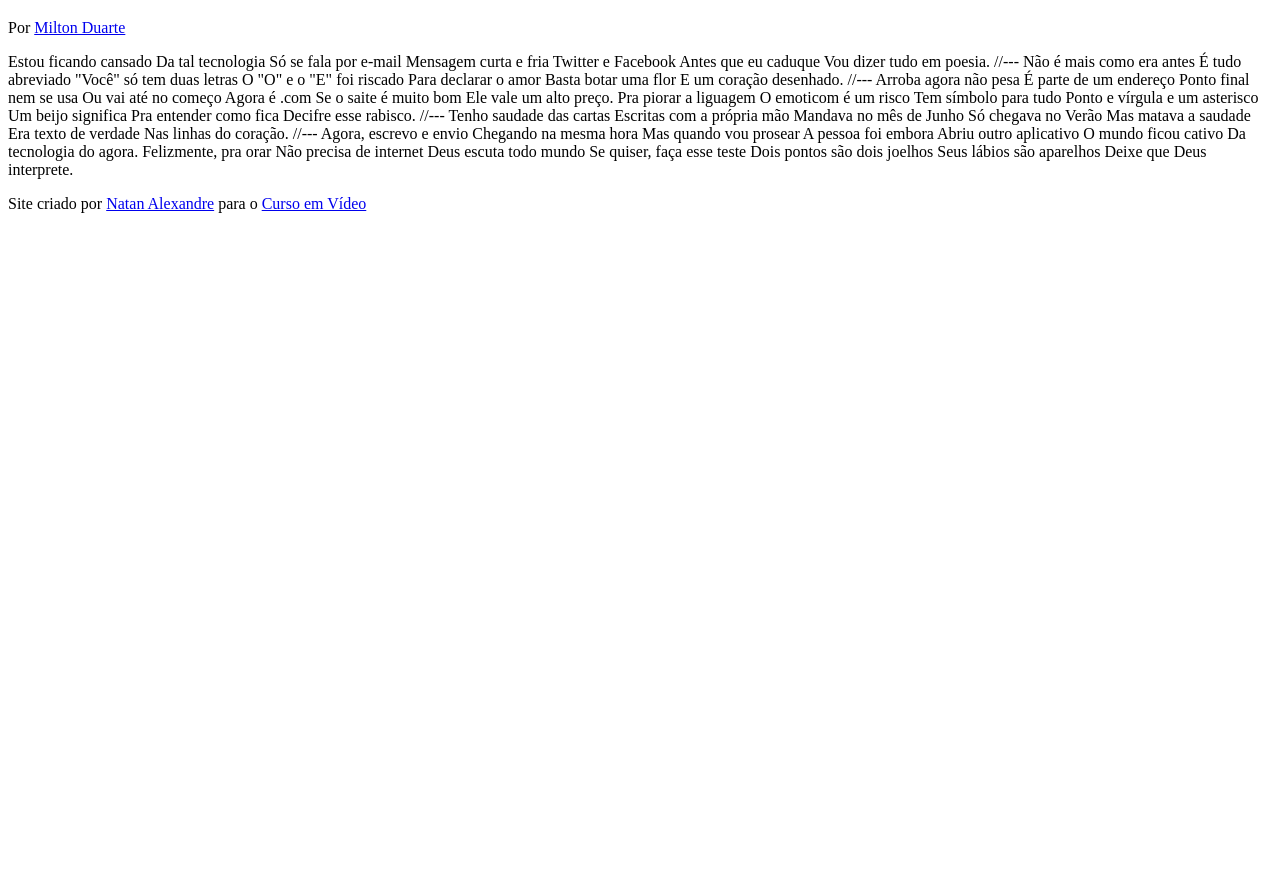
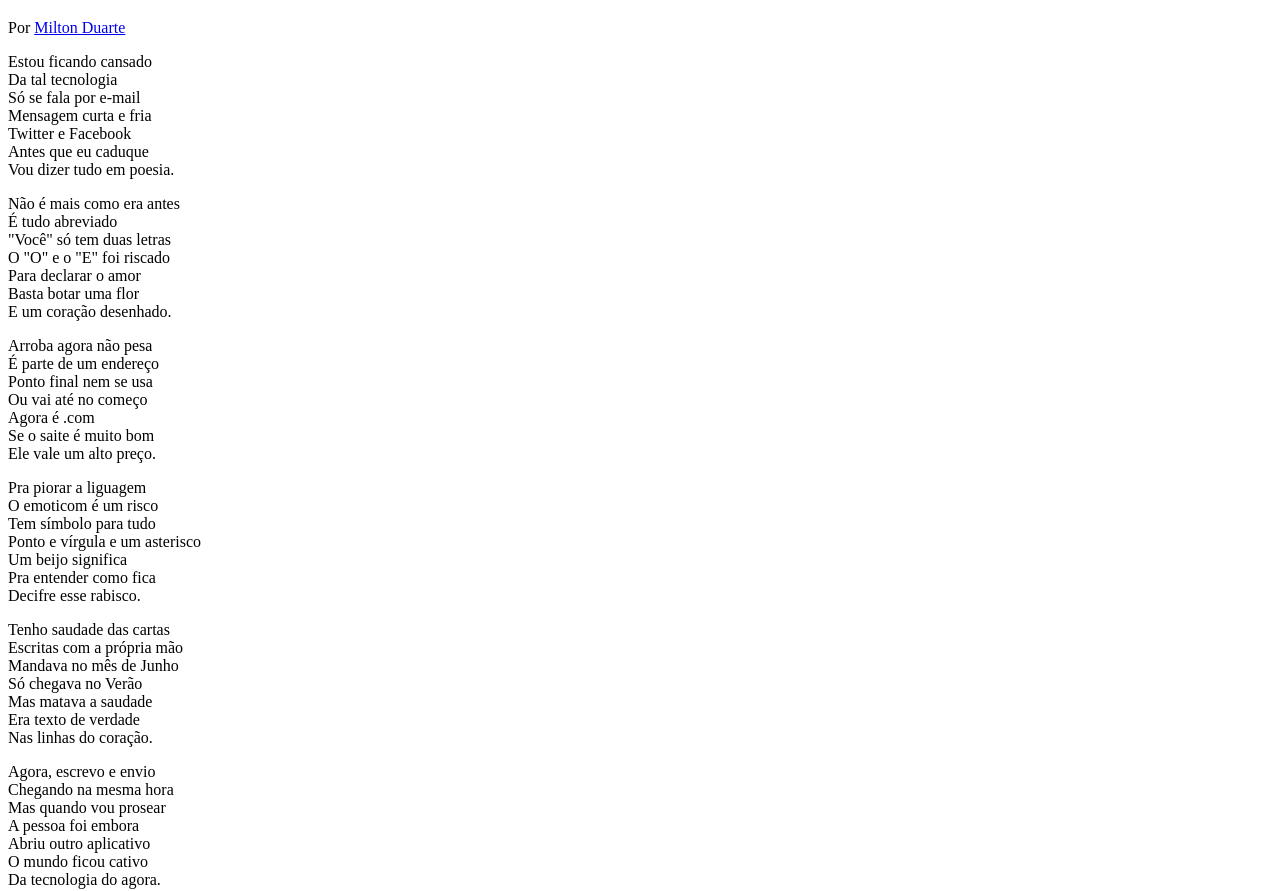
Before and after one commit to NatanAlexandre/projeto-cordel, a plain HTML site: page index.html in a window 1280 px wide. Shown: the part 61-952 px from the top of the page. Before the commit the page ends 800 px from the top, so only its background shows below. Drawn offline with Linux system fonts and the light colour scheme.

Commit message:
Update Section

```diff
--- a/index.html
+++ b/index.html
@@ -13,70 +13,83 @@
             <p>Por <a href="https://www.recantodasletras.com.br/poesias/3186743" target="_blank">Milton Duarte</a></p>
         </header>
 
-        Estou ficando cansado
-        Da tal tecnologia
-        Só se fala por e-mail
-        Mensagem curta e fria
-        Twitter e Facebook
-        Antes que eu caduque
-        Vou dizer tudo em poesia.
+        <section>
+            <p>
+                Estou ficando cansado<br>
+                Da tal tecnologia<br>
+                Só se fala por e-mail<br>
+                Mensagem curta e fria<br>
+                Twitter e Facebook<br>
+                Antes que eu caduque<br>
+                Vou dizer tudo em poesia.<br>
+            </p>
+        </section>
 
-        //---
+        <section>
+            <p>
+                Não é mais como era antes<br>
+                É tudo abreviado<br>
+                "Você" só tem duas letras<br>
+                O "O" e o "E" foi riscado<br>
+                Para declarar o amor<br>
+                Basta botar uma flor<br>
+                E um coração desenhado.<br>
+            </p>
+        </section>
 
-        Não é mais como era antes
-        É tudo abreviado
-        "Você" só tem duas letras
-        O "O" e o "E" foi riscado
-        Para declarar o amor
-        Basta botar uma flor
-        E um coração desenhado.
+        <section>
+                <p>
+                    Arroba agora não pesa<br>
+                    É parte de um endereço<br>
+                    Ponto final nem se usa<br>
+                    Ou vai até no começo<br>
+                    Agora é .com<br>
+                    Se o saite é muito bom<br>
+                    Ele vale um alto preço.<br>
+                </p>
+                <p>
+                    Pra piorar a liguagem<br>
+                    O emoticom é um risco<br>
+                    Tem símbolo para tudo<br>
+                    Ponto e vírgula e um asterisco<br>
+                    Um beijo significa<br>
+                    Pra entender como fica<br>
+                    Decifre esse rabisco.<br>
+                </p>
+        </section>
 
-        //---
+        <section>
+            <p>
+                Tenho saudade das cartas<br>
+                Escritas com a própria mão<br>
+                Mandava no mês de Junho<br>
+                Só chegava no Verão<br>
+                Mas matava a saudade<br>
+                Era texto de verdade<br>
+                Nas linhas do coração.<br>
+            </p>
+        </section>
 
-        Arroba agora não pesa
-        É parte de um endereço
-        Ponto final nem se usa
-        Ou vai até no começo
-        Agora é .com
-        Se o saite é muito bom
-        Ele vale um alto preço.
-
-        Pra piorar a liguagem
-        O emoticom é um risco
-        Tem símbolo para tudo
-        Ponto e vírgula e um asterisco
-        Um beijo significa
-        Pra entender como fica
-        Decifre esse rabisco.
-
-        //---
-
-        Tenho saudade das cartas
-        Escritas com a própria mão
-        Mandava no mês de Junho
-        Só chegava no Verão
-        Mas matava a saudade
-        Era texto de verdade
-        Nas linhas do coração.
-
-        //---
-
-        Agora, escrevo e envio
-        Chegando na mesma hora
-        Mas quando vou prosear
-        A pessoa foi embora
-        Abriu outro aplicativo
-        O mundo ficou cativo
-        Da tecnologia do agora.
-
-        Felizmente, pra orar
-        Não precisa de internet
-        Deus escuta todo mundo
-        Se quiser, faça esse teste
-        Dois pontos são dois joelhos
-        Seus lábios são aparelhos
-        Deixe que Deus interprete.
-
+        <section>
+                <p>
+                    Agora, escrevo e envio<br>
+                    Chegando na mesma hora<br>
+                    Mas quando vou prosear<br>
+                    A pessoa foi embora<br>
+                    Abriu outro aplicativo<br>
+                    O mundo ficou cativo<br>
+                    Da tecnologia do agora.<br>
+                </p>
+                <p>
+                    Felizmente, pra orar<br>
+                    Não precisa de internet<br>
+                    Deus escuta todo mundo<br>
+                    Se quiser, faça esse teste<br>
+                    Dois pontos são dois joelhos<br>
+                    Seus lábios são aparelhos<br>
+                    Deixe que Deus interprete.<br>
+                </p>
+        </section>
         <footer>
             <p>Site criado por <a href="https://www.github.com/NatanAlexandre/NatanAlexandre" target="_blank">Natan Alexandre</a> para o <a href="https://www.cursoemvideo.com" target="_blank">Curso em Vídeo</a></p>
         </footer>
--- a/style/style.css
+++ b/style/style.css
@@ -0,0 +1 @@
+@charset "UTF8";
```
